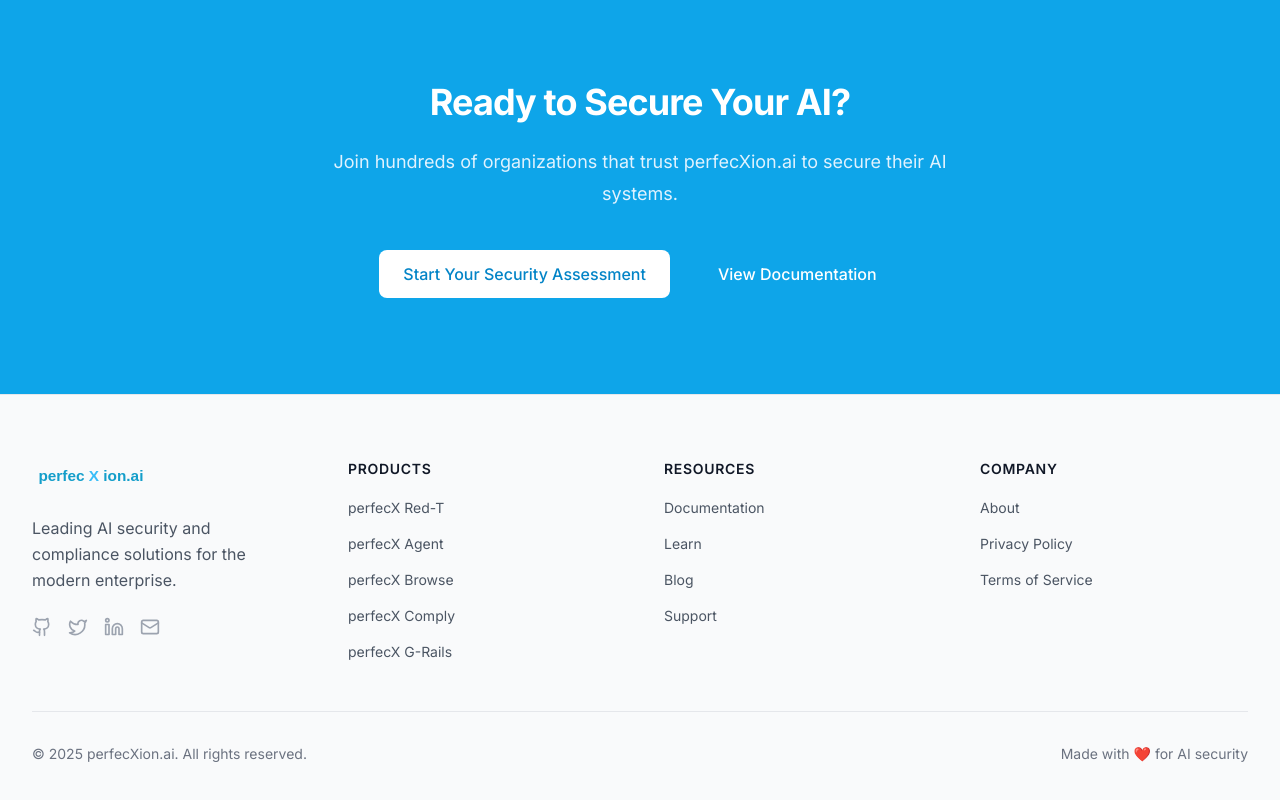
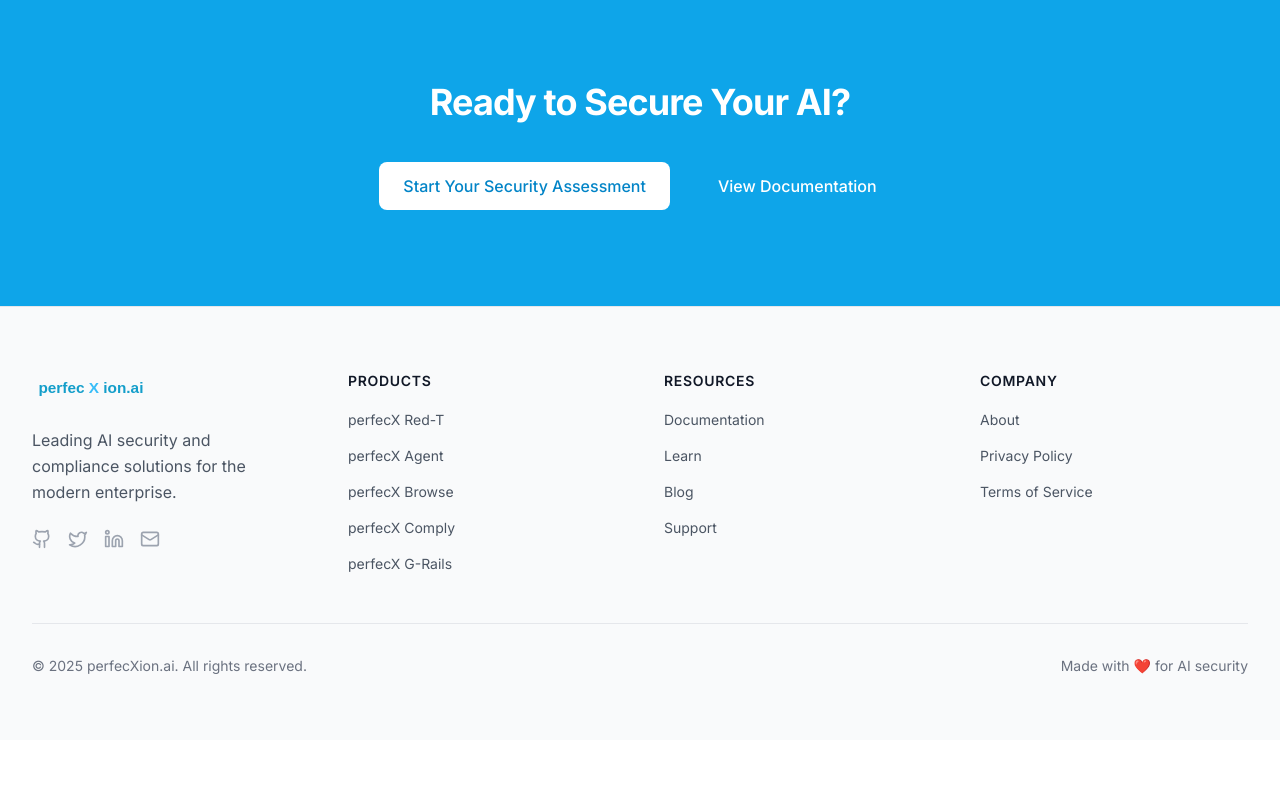
Before and after one commit to perfecxion-ai/perfecxion-site, a Next.js app: page / in a window 1280 px wide. Shown: the part 1995-2795 px from the top of the page. After the commit the page ends 2735 px from the top, so only its background shows below. Built offline with nearby package versions, Linux system fonts and the light colour scheme.

Commit message:
updated homepage text

```diff
--- a/app/page.tsx
+++ b/app/page.tsx
@@ -173,9 +173,7 @@
             <h2 className="text-3xl font-bold tracking-tight text-white sm:text-4xl">
               Ready to Secure Your AI?
             </h2>
-            <p className="mt-6 text-lg leading-8 text-primary-100">
-              Join hundreds of organizations that trust perfecXion.ai to secure their AI systems.
-            </p>
+
             <div className="mt-10 flex items-center justify-center gap-x-6">
               <Link href="/about" className="bg-white text-primary-600 hover:bg-gray-100 px-6 py-3 rounded-lg font-medium transition-colors">
                 Start Your Security Assessment
```
